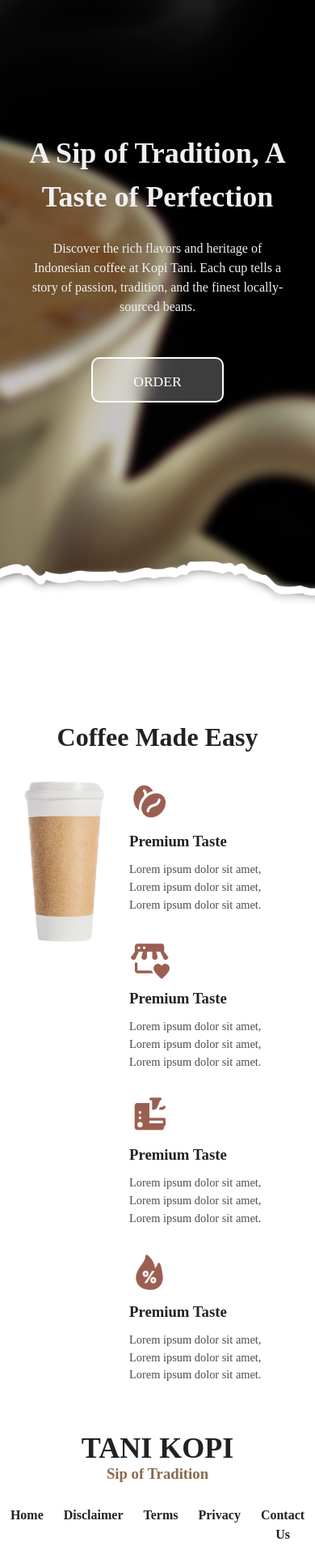
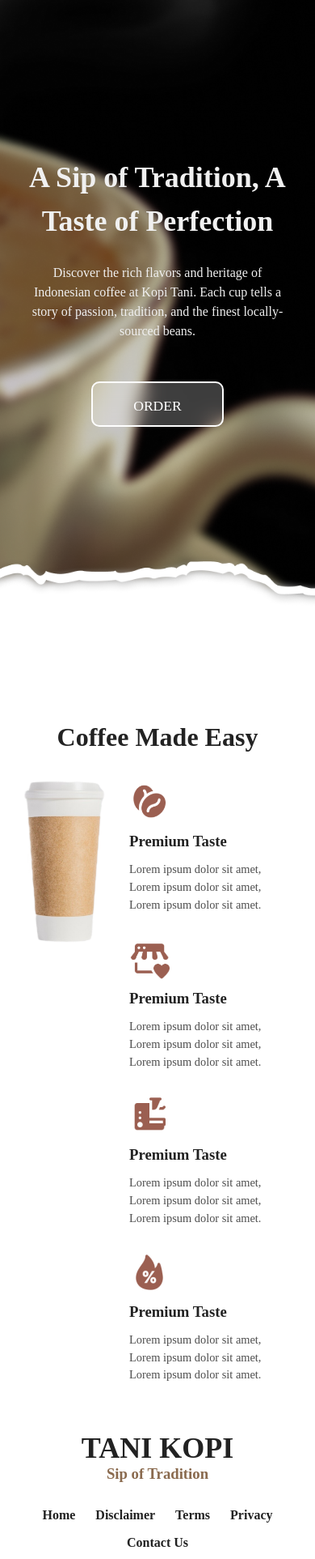
Before and after one commit to elisacis/Web-RentalPS-Playzone, a plain HTML site: page index.html in a window 390 px wide. Shown: the part 72-1997 px from the top of the page at 81% size. Drawn offline with Linux system fonts and the light colour scheme; a web font is replaced by a local one.

Commit message:
Fix navbar height & flex hero text

```diff
--- a/src/components/navbar/navbar.css
+++ b/src/components/navbar/navbar.css
@@ -6,6 +6,8 @@
 }
 
 header.navbar.scrolled {
+  color: unset;
+  padding: 15px 25px;
   transition: all;
   transition-duration: 300ms;
   transition-timing-function: ease-in-out;
--- a/src/css/all.css
+++ b/src/css/all.css
@@ -95,11 +95,12 @@
 }
 footer .footer-menu {
   display: flex;
-  /* text-transform: uppercase; */
   font-weight: bold;
   justify-content: center;
-  gap: 25px;
+  column-gap: 25px;
+  row-gap: 10px;
   margin: 25px 0;
+  flex-wrap: wrap;
 }
 
 footer .footer-menu a {
--- a/src/css/index.css
+++ b/src/css/index.css
@@ -2,7 +2,6 @@
 
 #hero {
   height: 100dvh;
-  /* background-color: rgb(123, 123, 123); */
 }
 
 #hero .bg {
@@ -21,10 +20,13 @@
 }
 
 #hero .wrap {
-  padding: 150px 30px;
+  height: calc(100% - 150px);
   max-width: var(--max-width);
   margin: auto;
   position: relative;
+  display: flex;
+  align-items: center;
+  padding: 30px;
 }
 
 #hero .text {
@@ -117,7 +119,7 @@
   }
   #cup .mid img {
     position: sticky;
-    top: 30px;
+    top: 90px;
   }
 }
 
```
